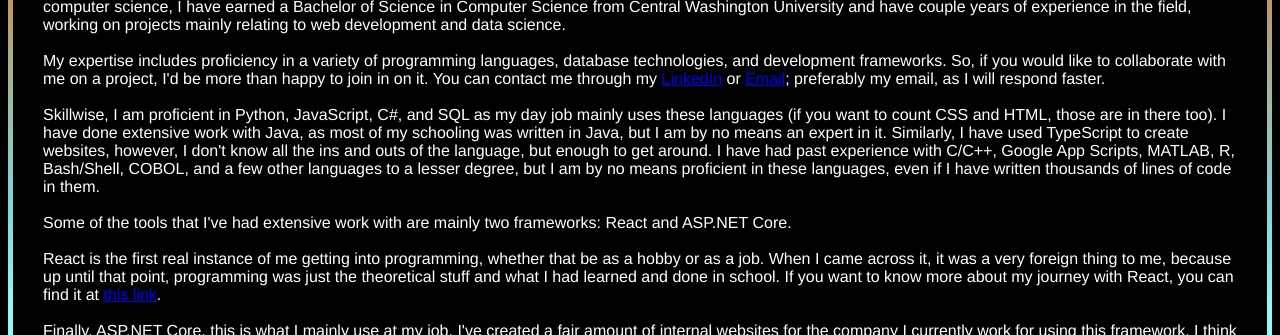
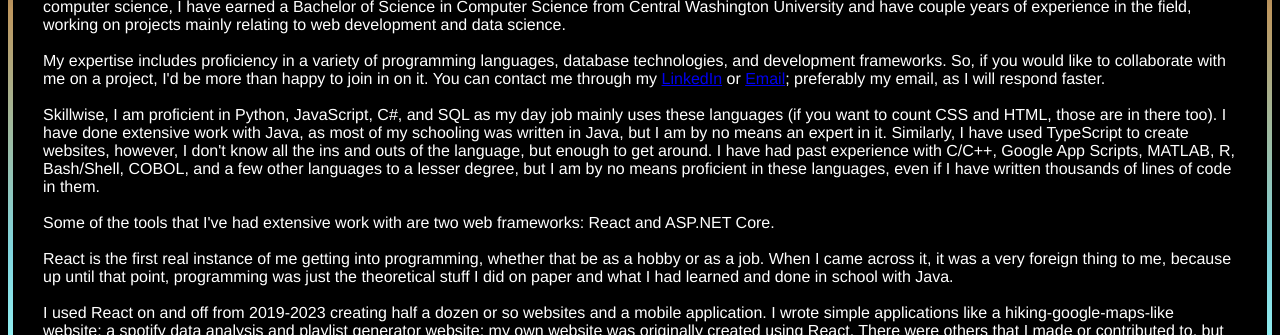
Before and after one commit to GurkNathe/Professional, a plain HTML site: page index.html in a window 1280 px wide. Shown: the part 465-800 px from the top of the page. Drawn offline with Linux system fonts and the light colour scheme.

Commit message:
Updating index

```diff
--- a/index.html
+++ b/index.html
@@ -147,25 +147,27 @@
         and a few other languages to a lesser degree, but I am by no means proficient in these
         languages, even if I have written thousands of lines of code in them.
         <br /><br />
-        Some of the tools that I've had extensive work with are mainly two frameworks: React and ASP.NET Core.
+        Some of the tools that I've had extensive work with are two web frameworks: React and ASP.NET Core.
         <br /><br />
         React is the first real instance of me getting into programming, whether that be as a hobby
         or as a job. When I came across it, it was a very foreign thing to me, because up until that
-        point, programming was just the theoretical stuff and what I had learned and done in school.
-        If you want to know more about my journey with React, you can find it at
-        <a href="https://gurknathe.github.io/Personal/article.html?url=100006&title=My%20Journey%20with%20React">this link</a>.
+        point, programming was just the theoretical stuff I did on paper and what I had learned and done in school with Java.
+        <br /><br />
+        I used React on and off from 2019-2023 creating half a dozen or so websites and a mobile application. I wrote simple applications
+        like a hiking-google-maps-like website; a spotify data analysis and playlist generator website; my own website was originally created
+        using React. There were others that I made or contributed to, but I'm trying to keep this short.
         <br /><br />
         Finally, ASP.NET Core, this is what I mainly use at my job. I've created a fair amount of internal
-        websites for the company I currently work for using this framework. I think it is a pretty solid framework, generally speaking,
-        it's just annoying to get certain things working server-side, and it's made me appreciate
-        non-framework websites so much so that I decided to rewrite my personal website (the website you're currently reading this on)
-        without using a framework or external libraries.
+        websites for the company I currently work for using this framework. I think it is a pretty solid framework, generally speaking.
+        It seemlessly integrates the front end and back end without having to worry too much about how to connect the two; there are just a
+        few things that have been annoying to get working due to lack of documenation, and at times even few to no forum posts on the
+        issue. Despite my gripes with the framework, it's made me appreciate non-framework websites so much so that
+        I decided to rewrite my personal website (the website you're currently reading this on) without using a framework or external libraries.
         <br /><br />
-        Other than these frameworks, I've mainly done theoretical computer science work using Java,
-        and a lot of my work automation and data science related projects, I've used Python to handle them.
-        I've also done some AI projects in Python and Java (moreso in Python), but I haven't gotten too
+        Other than these frameworks, I've mainly done theoretical computer science work, simulations, work automation, and data science related projects
+        using Java and Python. I've also done some AI projects in Python and Java (moreso in Python), but I haven't gotten too
         deep in the weeds there. Mainly using tools and libraries like TensorFlow (Python) and Weka (Java) to create
-        models that I've curated data for or used something like Kaggle.
+        models that I've curated data for or used something like Kaggle for the data.
         <br /><br />
         That's all for me about programming, but if you want to know more about me as a person, check out my
         <a href="#" onclick="route('blog.html')">Blog</a> since I yap about more than just programming.
```
